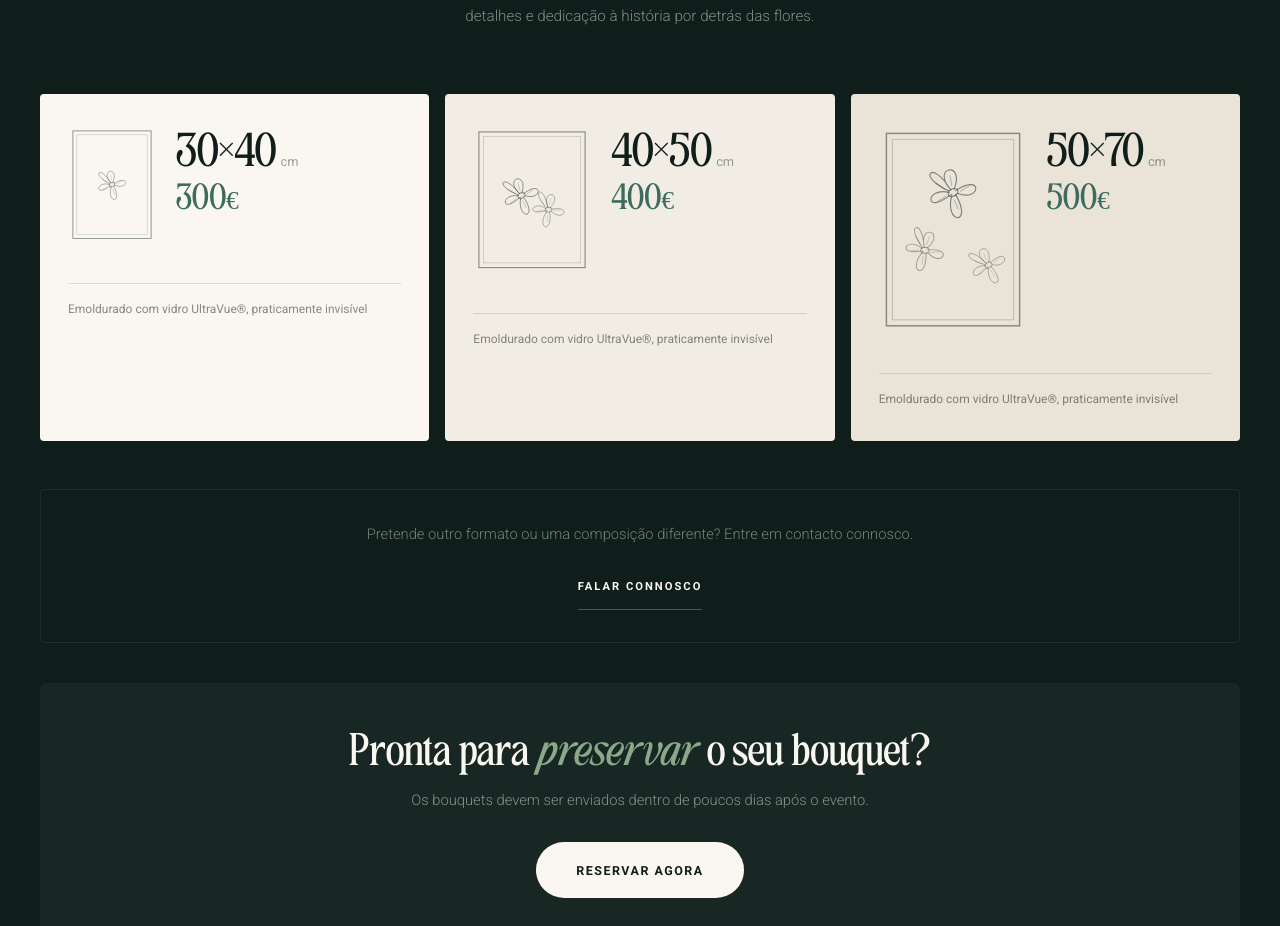
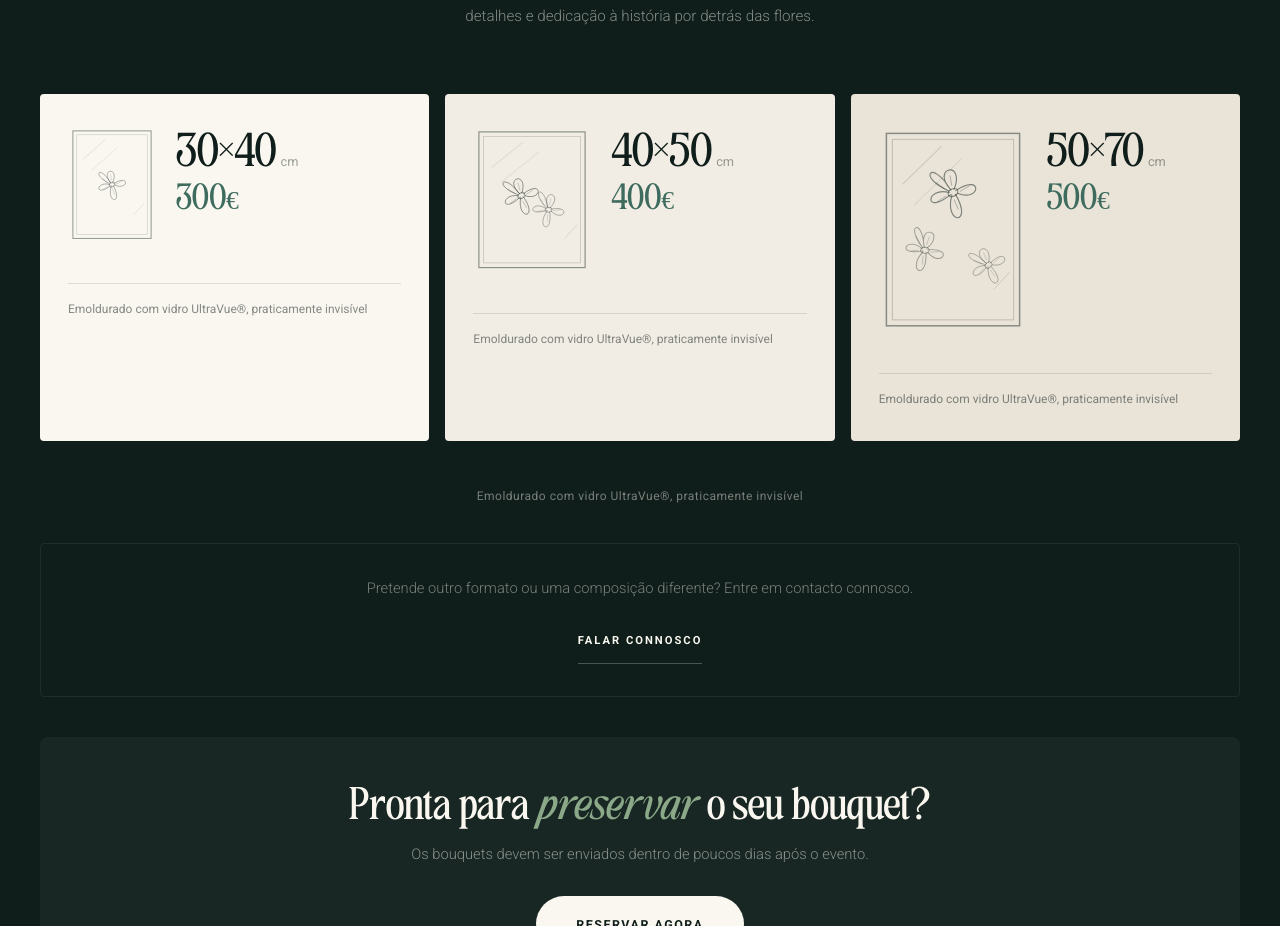
Before and after one commit to floresabeirario/fbr-website, a Next.js app: page /opcoes-e-precos in a window 1280 px wide. Shown: the part 2683-3609 px from the top of the page. Built offline with nearby package versions, Linux system fonts and the light colour scheme.

Commit message:
Update client.jsx

```diff
--- a/app/opcoes-e-precos/client.jsx
+++ b/app/opcoes-e-precos/client.jsx
@@ -58,6 +58,7 @@ function Flower({ cx, cy, scale = 1, rotate = 0, opacity = 0.45, dark = false })
 function FrameSVG({ vw, vh, flowers, svgWidth, label, dark = false }) {
   const stroke1 = dark ? "rgba(15,30,26,0.45)" : "rgba(250,247,240,0.55)";
   const stroke2 = dark ? "rgba(15,30,26,0.22)" : "rgba(250,247,240,0.28)";
+  const strokeGlass = dark ? "rgba(15,30,26,0.14)" : "rgba(250,247,240,0.18)";
   return (
     <svg
       xmlns="http://www.w3.org/2000/svg"
@@ -69,6 +70,12 @@ function FrameSVG({ vw, vh, flowers, svgWidth, label, dark = false }) {
         stroke={stroke1} strokeWidth="2" fill="none" />
       <rect x="18" y="18" width={vw - 36} height={vh - 36}
         stroke={stroke2} strokeWidth="1.2" fill="none" />
+      <line x1="32" y1={vh * 0.28} x2={vw * 0.42} y2="28"
+        stroke={strokeGlass} strokeWidth="1.4" strokeLinecap="round" />
+      <line x1="48" y1={vh * 0.38} x2={vw * 0.56} y2="44"
+        stroke={strokeGlass} strokeWidth="1.1" strokeLinecap="round" />
+      <line x1={vw - 44} y1={vh - 60} x2={vw - 24} y2={vh - 82}
+        stroke={strokeGlass} strokeWidth="1.3" strokeLinecap="round" />
       {flowers.map((f, i) => (
         <Flower key={i} {...f} dark={dark} />
       ))}
@@ -405,6 +412,19 @@ export default function OpcoesClient() {
             ))}
           </div>
 
+          {/* Nota comum aos 3 tamanhos */}
+          <p style={{
+            fontFamily: "Roboto, sans-serif",
+            fontWeight: 400,
+            fontSize: "0.75rem",
+            color: "rgba(250,247,240,0.45)",
+            textAlign: "center",
+            margin: "12px 0 40px",
+            letterSpacing: "0.5px",
+          }}>
+            Emoldurado com vidro UltraVue®, praticamente invisível
+          </p>
+
           <Reveal>
             <div style={{ textAlign: "center", padding: "32px", border: "1px solid rgba(250,247,240,0.07)", borderRadius: "4px", marginBottom: "40px" }}>
               <p style={{ fontFamily: "Roboto, sans-serif", fontWeight: 300, fontSize: "0.92rem", lineHeight: 1.75, color: "rgba(250,247,240,0.45)", margin: "0 0 18px" }}>
```
